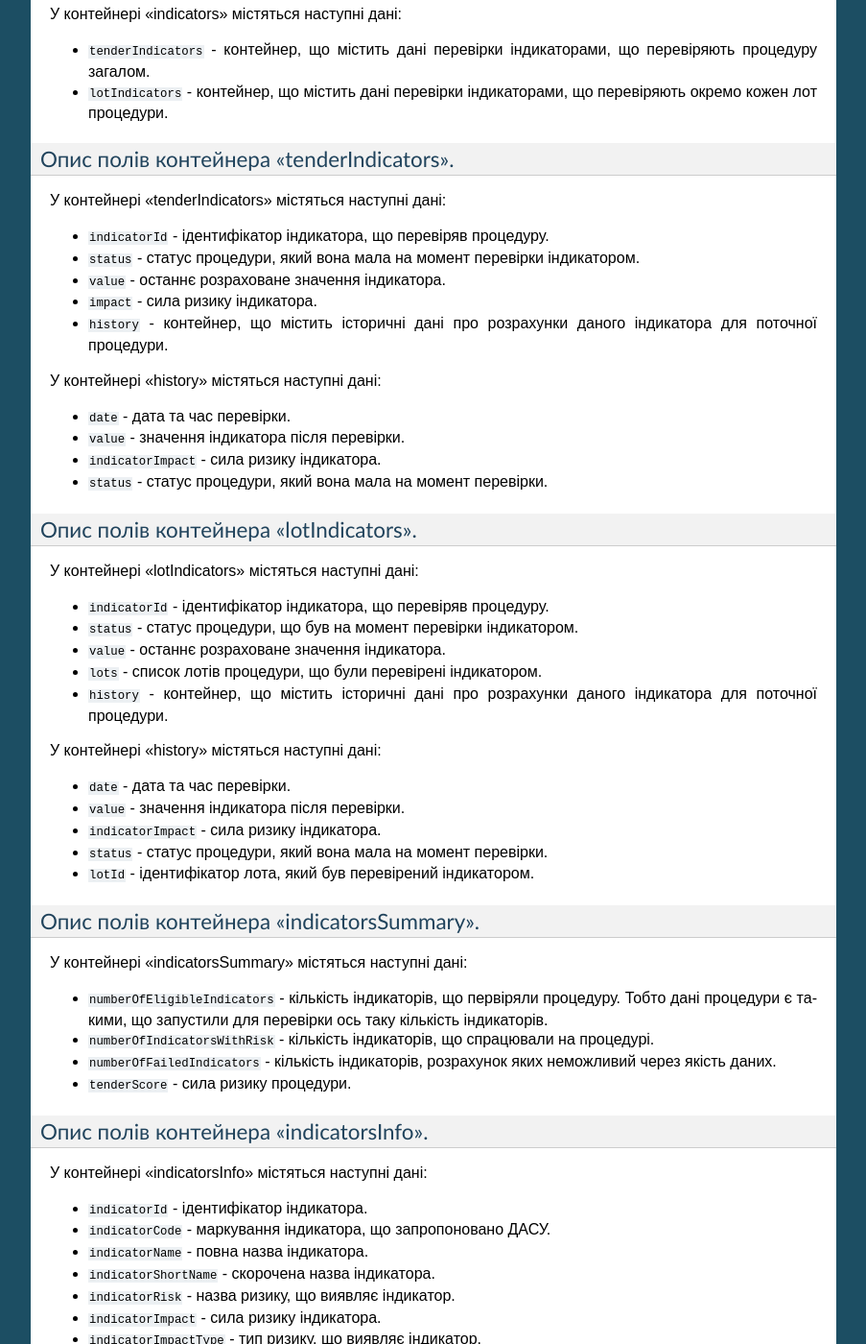
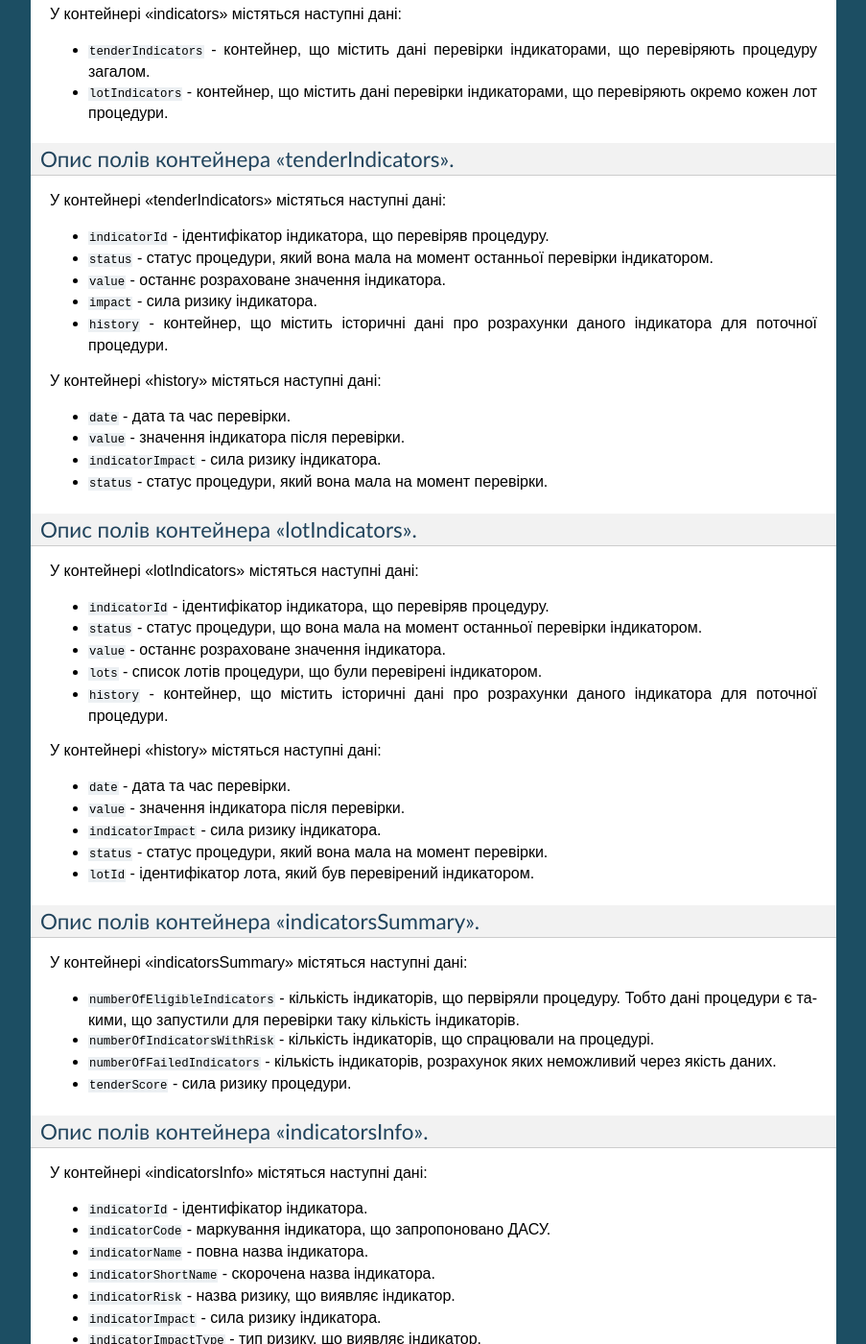
Before and after one commit to DataPathAnalytics/indicators-queue, a Sphinx documentation site: the page built from docs/procedure_history.rst, in a window 1280 px wide and 1400 px high, scrolled down 2420 px. Shown: the whole window at 96% size, without its empty margins (198-1101 px from the left). Built offline with Sphinx 7.4.7, drawn with Linux system fonts in a browser that asks for light colours.

Commit message:
Update procedure_history.rst

```diff
--- a/docs/procedure_history.rst
+++ b/docs/procedure_history.rst
@@ -147,7 +147,7 @@
 У контейнері "tenderIndicators" містяться наступні дані:
 
 - ``indicatorId`` - ідентифікатор індикатора, що перевіряв процедуру.
-- ``status`` - статус процедури, який вона мала на момент перевірки індикатором.
+- ``status`` - статус процедури, який вона мала на момент останньої перевірки індикатором.
 - ``value`` - останнє розраховане значення індикатора.
 - ``impact`` - сила ризику індикатора.
 - ``history`` - контейнер, що містить історичні дані про розрахунки даного індикатора для поточної процедури.
@@ -165,7 +165,7 @@
 У контейнері "lotIndicators" містяться наступні дані:
 
 - ``indicatorId`` - ідентифікатор індикатора, що перевіряв процедуру.
-- ``status`` - статус процедури, що був на момент перевірки індикатором.
+- ``status`` - статус процедури, що вона мала на момент останньої перевірки індикатором.
 - ``value`` - останнє розраховане значення індикатора.
 - ``lots`` - список лотів процедури, що були перевірені індикатором.
 - ``history`` - контейнер, що містить історичні дані про розрахунки даного індикатора для поточної процедури.
@@ -183,7 +183,7 @@
 
 У контейнері "indicatorsSummary" містяться наступні дані:
 
-- ``numberOfEligibleIndicators`` - кількість індикаторів, що первіряли процедуру. Тобто дані процедури є такими, що запустили для перевірки ось таку кількість індикаторів.
+- ``numberOfEligibleIndicators`` - кількість індикаторів, що первіряли процедуру. Тобто дані процедури є такими, що запустили для перевірки таку кількість індикаторів.
 - ``numberOfIndicatorsWithRisk`` - кількість індикаторів, що спрацювали на процедурі.
 - ``numberOfFailedIndicators`` - кількість індикаторів, розрахунок яких неможливий через якість даних.
 - ``tenderScore`` - сила ризику процедури.
```
